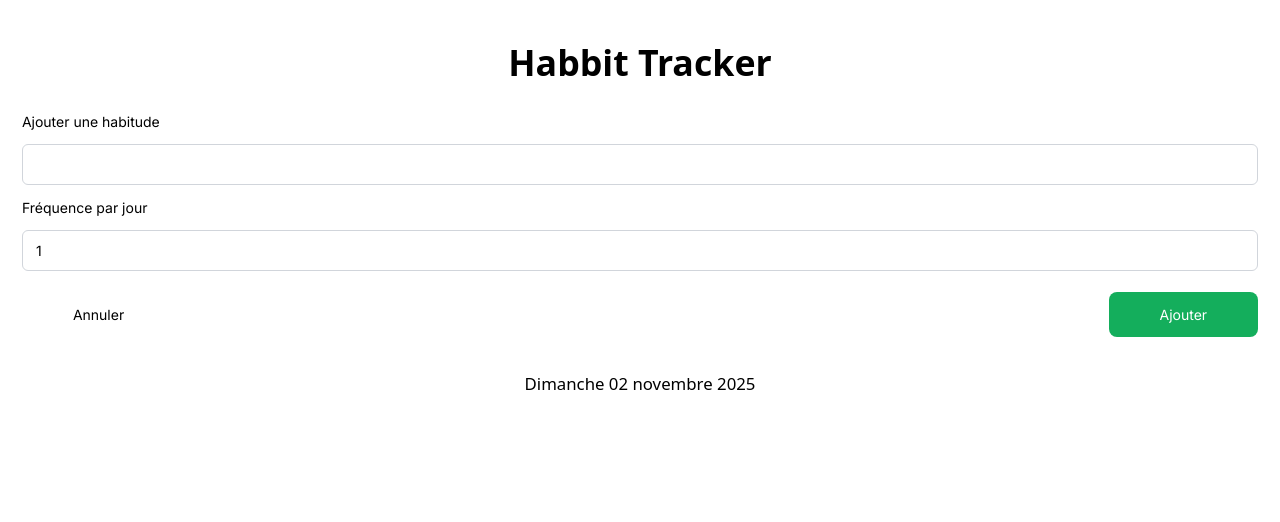
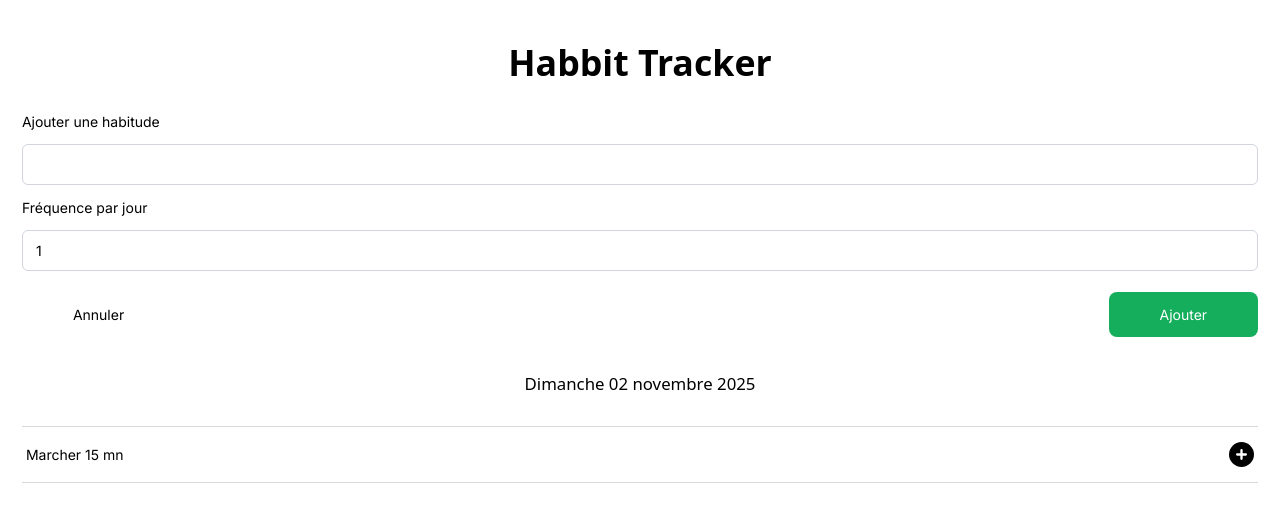
Before and after one commit to jmarcm/habbit-tracker, a React (Vite) app in the folder habbit-tracker/: page / in a window 1280 px wide. Shown: the top 522 px of the page. Built offline with nearby package versions, Linux system fonts and the light colour scheme; a web font is replaced by a local one.

Commit message:
Ajout du composant Habit avec styles associés et intégration dans le composant App

```diff
--- a/habbit-tracker/src/App.css
+++ b/habbit-tracker/src/App.css
@@ -1,5 +1,7 @@
 /* 1. Use a more-intuitive box-sizing model */
-*, *::before, *::after {
+*,
+*::before,
+*::after {
   box-sizing: border-box;
 }
 
@@ -23,18 +25,31 @@ body {
 }
 
 /* 6. Improve media defaults */
-img, picture, video, canvas, svg {
+img,
+picture,
+video,
+canvas,
+svg {
   display: block;
   max-width: 100%;
 }
 
 /* 7. Inherit fonts for form controls */
-input, button, textarea, select {
+input,
+button,
+textarea,
+select {
   font: inherit;
 }
 
 /* 8. Avoid text overflows */
-p, h1, h2, h3, h4, h5, h6 {
+p,
+h1,
+h2,
+h3,
+h4,
+h5,
+h6 {
   overflow-wrap: break-word;
 }
 
@@ -42,14 +57,21 @@ p, h1, h2, h3, h4, h5, h6 {
 p {
   text-wrap: pretty;
 }
-h1, h2, h3, h4, h5, h6 {
+
+h1,
+h2,
+h3,
+h4,
+h5,
+h6 {
   text-wrap: balance;
 }
 
 /*
   10. Create a root stacking context
 */
-#root, #__next {
+#root,
+#__next {
   isolation: isolate;
 }
 
@@ -57,7 +79,7 @@ h1, h2, h3, h4, h5, h6 {
 
 
 * {
-    box-sizing: border-box;
+  box-sizing: border-box;
 }
 
 html {
@@ -69,6 +91,7 @@ body {
   padding-left: 1.563em;
   padding-right: 1.563em;
 }
+
 header {
   overflow: auto;
 }
@@ -97,6 +120,13 @@ h2 {
   font-weight: 400;
   font-style: normal;
 }
+
+.btn {
+  border: 0;
+  padding: 0;
+}
+
+
 
 .add-habit-form {
   display: flex;
@@ -132,3 +162,26 @@ h2 {
   border: 1px solid #d1d5db;
   border-radius: 6px;
 }
+
+
+/**
+  * Habit component styles
+  */
+.habit {
+  display: flex;
+  align-items: center;
+  justify-content: space-between;
+  margin-top: 30px;
+  padding: 15px 4px;
+  border-top: 1px solid #d9d9d9;
+}
+
+.habit:last-of-type {
+  border-bottom: 1px solid #d9d9d9;
+}
+
+.habit button>svg {
+  width: 25px;
+  height: 25px;
+  background: white;
+}
--- a/habbit-tracker/src/App.jsx
+++ b/habbit-tracker/src/App.jsx
@@ -5,6 +5,7 @@ import './App.css'
 import { getTodayFormattedDate, getTodayFrenchFormat } from './utils/dates.js'
 import Header from './components/Header.jsx'
 import NewHabit from './NewHabit.jsx'
+import Habit from './Habit.jsx'
 
 export default function App() {
 
@@ -19,6 +20,7 @@ export default function App() {
       <main>
         <NewHabit />
         <h2>{todayFrenchFormat}</h2>
+        <Habit />
       </main>
     </>
   )
--- /dev/null
+++ b/habbit-tracker/src/Habit.jsx
@@ -0,0 +1,13 @@
+import React from "react";
+import { FaCirclePlus } from "react-icons/fa6";
+
+export default function Habit() {
+    return (
+        <div className="habit todo">
+            <span>Marcher 15 mn</span>
+            <button className="btn">
+                <FaCirclePlus />
+            </button>
+        </div>
+    )
+}
```
